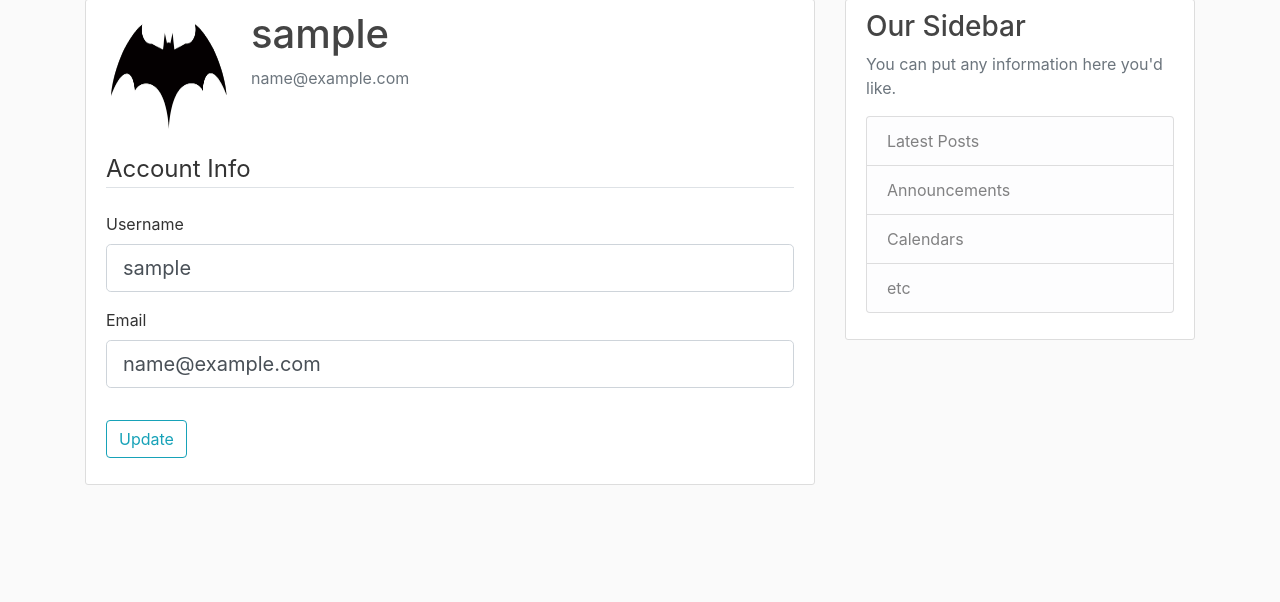
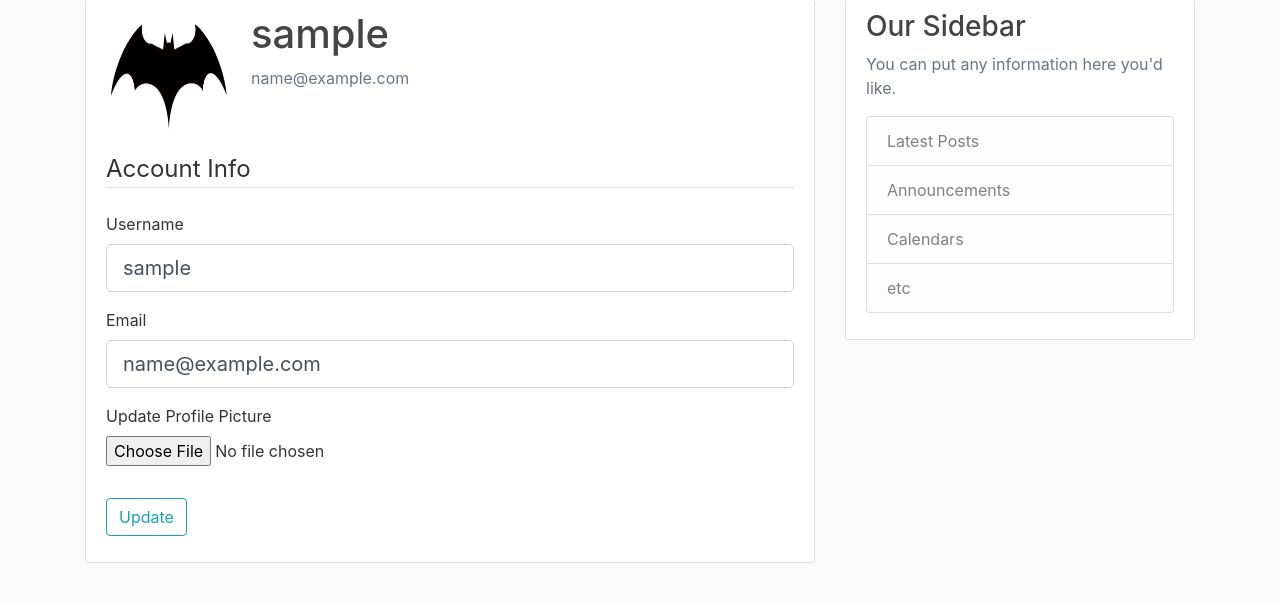
Before and after one commit to ngwakefield/Flask_Blog, a Flask app: page /account in a window 1280 px wide. Shown: the part 81-683 px from the top of the page. Run offline with Flask 2, Linux system fonts and the light colour scheme; the visitor is signed in with stand-in values (Sample User, id 1); data comes from the database, SQL or seed files in the repository; some libraries are stand-ins or nearby versions.

Commit message:
Allow user to change image file; need to actually save image next

```diff
--- a/flask_blog/forms.py
+++ b/flask_blog/forms.py
@@ -1,4 +1,5 @@
 from flask_wtf import FlaskForm
+from flask_wtf.file import FileField, FileAllowed
 from wtforms import StringField, PasswordField, SubmitField, BooleanField
 from wtforms.validators import DataRequired, Length, Email, EqualTo, ValidationError
 from flask_blog.models import User
@@ -46,6 +47,7 @@ class UpdateAccountForm(FlaskForm):
     validators = [DataRequired(), Length(min=2, max =20)])
     email = StringField('Email',
     validators = [DataRequired(), Email()])
+    picture = FileField('Update Profile Picture', validators = [FileAllowed(['jpg', 'png'])])
     submit = SubmitField('Update')
 
     def validate_username(self, username):
--- a/flask_blog/templates/account.html
+++ b/flask_blog/templates/account.html
@@ -9,7 +9,7 @@
         </div>
     </div>
 
-    <form method="POST" action="">
+    <form method="POST" action="" enctype = "multipart/form-data">
         {{form.hidden_tag()}}
         <fieldset class="form-group">
             <legend class="border-bottom mb-4">Account Info</legend>
@@ -40,6 +40,15 @@
                 {{form.email(class="form-control form-control-lg")}}
                 {% endif %}
             </div>
+            <div class="form-group">
+                {{form.picture.label()}}
+                {{form.picture(class = "form-control-file")}}
+                {% if form.picture.errors %}
+                {% for error in form.picture.errors %}
+                <span class = "text-danger">{{error}}</span>
+                {% endfor %}
+                {% endif %}
+            </div>
         </fieldset>
         <div class="form-group">
             {{form.submit(class="btn btn-outline-info")}}
```
